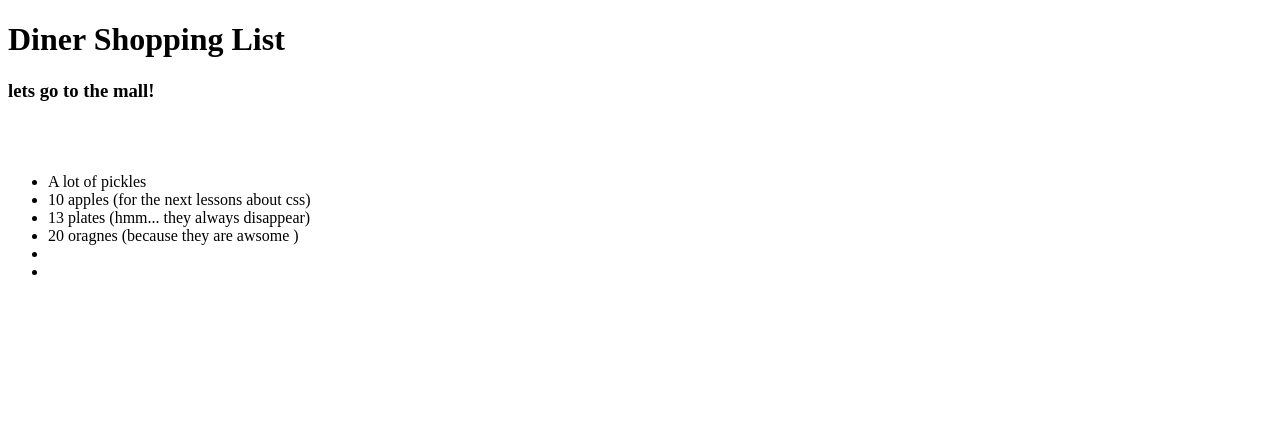
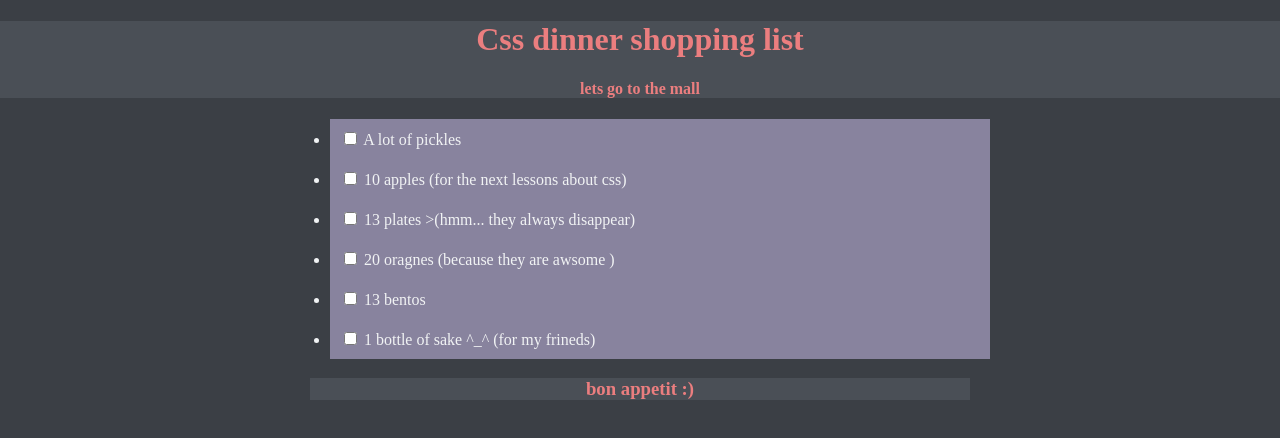
Before and after one commit to Roman425/dinner, a plain HTML site: page index.html in a window 1280 px wide. Drawn offline with Linux system fonts and the light colour scheme.

Commit message:
general change

```diff
--- a/index.html
+++ b/index.html
@@ -3,24 +3,45 @@
   <head>
     <meta charset="UTF-8" />
     <meta name="viewport" content="width=device-width, initial-scale=1.0" />
-    <title>CSS Diner Shopping List</title>
+    <title>Css dinner shopping list</title>
+    <link rel="stylesheet" href="style.css" />
   </head>
   <body>
-    <p><h1>Diner Shopping List</h1> </p>
-    <p><h3>lets go to the mall!</h3></p>
-
-    <br>
-    <br>
-    <ul>
-        <li> A lot of pickles </li>
-        <li> 10 apples <span>(for the next lessons about css)</span>
-        <li>13 plates <span>(hmm... they always disappear)</span></li>
-        <li>20 oragnes<span> (because they are awsome )</span></li>
-        <li></li>
-        <li></li>
-
+    <header class="header">
+      <h1>Css dinner shopping list</h1>
+      <h4>lets go to the mall</h4>
+    </header>
+    <ul class="container dinner">
+      <li>
+        <input type="checkbox" name="" id="#" />
+        <label for="">A lot of pickles</label>
+      </li>
+      <li>
+        <input type="checkbox" name="" id="#" />
+        <label for=""></label>
+        10 apples (for the next lessons about css)
+      </li>
+      <li>
+        <input type="checkbox" name="" id="#" />
+        <label for=""></label>
+        13 plates >(hmm... they always disappear)
+      </li>
+      <li>
+        <input type="checkbox" name="" id="#" />
+        <label for=""></label>
+        20 oragnes (because they are awsome )
+      </li>
+      <li>
+        <input type="checkbox" name="" id="#" />
+        <label for=""></label>
+        13 bentos
+      </li>
+      <li>
+        <input type="checkbox" name="" id="#" />
+        <label for=""></label>
+        1 bottle of sake ^_^ (for my frineds)
+      </li>
     </ul>
-
-
+    <footer class="footer container"><h3>bon appetit :)</h3></footer>
   </body>
 </html>
--- /dev/null
+++ b/style.css
@@ -0,0 +1,33 @@
+html {
+  margin: 0;
+  padding: 0;
+}
+body {
+  margin: 0;
+  background-color: #3b3f45;
+}
+.header {
+  color: #eb7e7f;
+  background-color: #4a4f56;
+  text-align: center;
+}
+.container {
+  width: 660px;
+  margin: 0 auto;
+}
+.dinner li {
+  padding: 10px;
+  background-color: #88839e;
+  color: #f1f3f4;
+}
+.footer {
+  color: #eb7e7f;
+  text-align: center;
+  background-color: #4a4f56;
+}
+.dinner li:hover {
+  border: 2px solid white;
+}
+input:checked + label {
+  text-decoration: line-through;
+}
```
